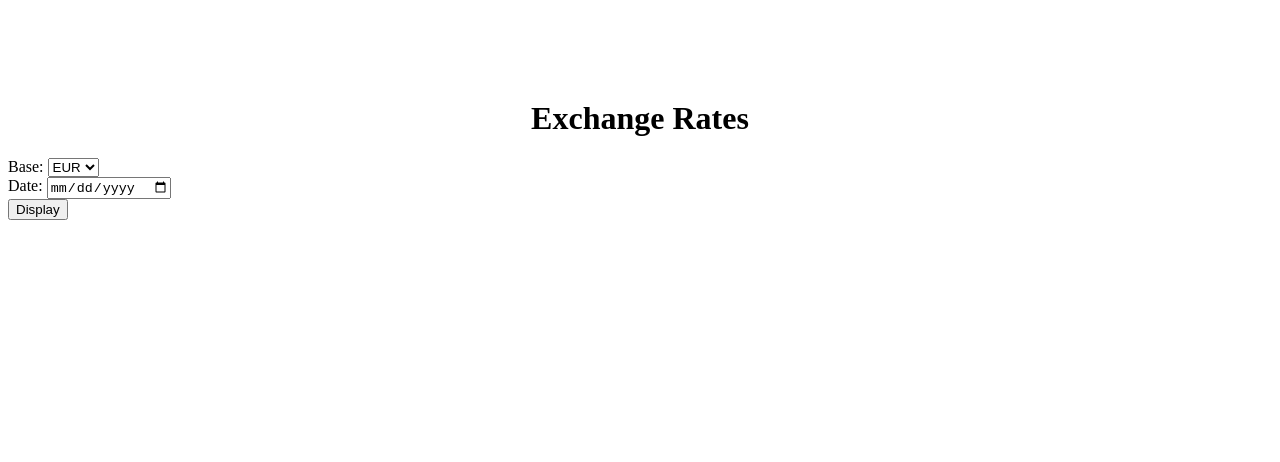
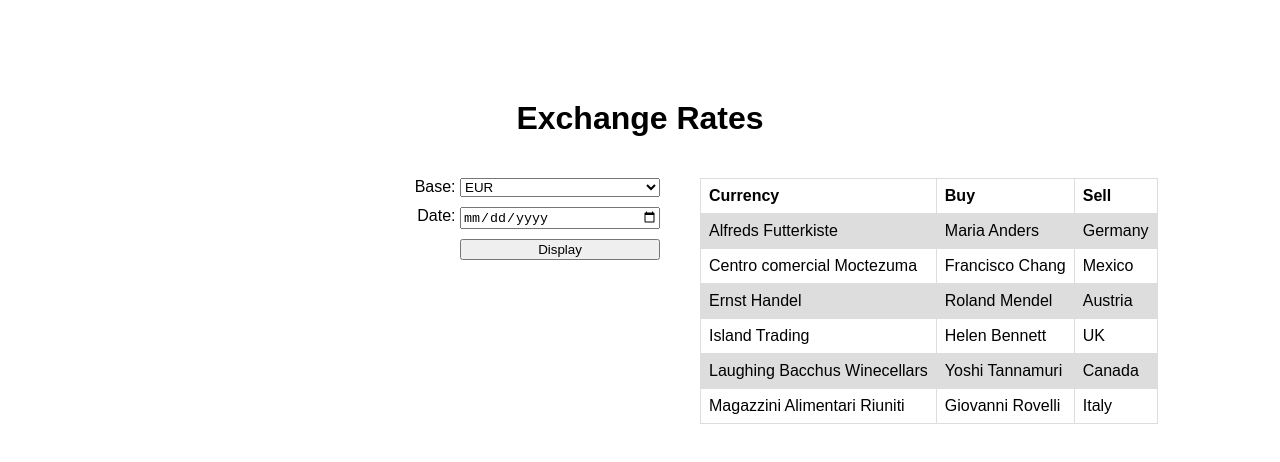
Before and after one commit to plazom/barclays, an Angular app: page / in a window 1280 px wide. Shown: the top 462 px of the page. Built offline with nearby package versions, Linux system fonts and the light colour scheme.

Commit message:
finished template

```diff
--- a/src/app/exchanger/exchanger.component.css
+++ b/src/app/exchanger/exchanger.component.css
@@ -0,0 +1,53 @@
+form{
+	padding-bottom: 10px;
+	text-align: right;
+}
+table {
+	font-family: arial, sans-serif;
+	border-collapse: collapse;
+}
+
+td, th {
+	border: 1px solid #dddddd;
+	text-align: left;
+	padding: 8px;
+}
+
+tr:nth-child(even) {
+	background-color: #dddddd;
+}
+
+.error
+{
+	margin-top: 3px;
+	color: red;
+	font-size: 10pt;
+}
+.exchangercont {
+	white-space:nowrap;
+	width: 100%;
+}
+.leftpart
+{
+	margin: 20px;
+	width: 50%;
+	text-align: right;
+	float: left;
+}
+.rightpart
+{
+	margin: 20px;
+	width: 40%;
+	float: left;
+}
+
+.comboBox{
+	width: 200px;
+}
+.dateSelector{
+	width: 195px;
+}
+.displayButton
+{
+	width: 200px;
+}
--- a/src/app/exchanger/exchanger.component.html
+++ b/src/app/exchanger/exchanger.component.html
@@ -1,6 +1,8 @@
+<div class="exchangercont">
+  <div class="leftpart">
     <form>
       Base:
-  <select (change)="onCurrencyNameChange($event)">
+      <select class="comboBox" (change)="onCurrencyNameChange($event)">
         <option *ngFor="let summary of summaries" value={{summary}}>
             {{summary}}
         </option>
@@ -8,6 +10,48 @@
     </form>
     <form>
       Date:
-  <input type="date" (change)="onDateChange($event)">
+      <input class="dateSelector" required type="date" (change)="onDateChange($event)">
+      <div class="error" [hidden]="noError">Select date, please</div>
     </form>
-<button #myBtn class="btn btn-info" (click)="displayCurrencyInfo($event)">Display</button>
+    <button class="displayButton" (click)="displayCurrencyInfo($event)">Display</button>
+  </div>
+  <div class="rightpart">
+    <table>
+      <tr>
+        <th>Currency</th>
+        <th>Buy</th>
+        <th>Sell</th>
+      </tr>
+      <tr>
+        <td>Alfreds Futterkiste</td>
+        <td>Maria Anders</td>
+        <td>Germany</td>
+      </tr>
+      <tr>
+        <td>Centro comercial Moctezuma</td>
+        <td>Francisco Chang</td>
+        <td>Mexico</td>
+      </tr>
+      <tr>
+        <td>Ernst Handel</td>
+        <td>Roland Mendel</td>
+        <td>Austria</td>
+      </tr>
+      <tr>
+        <td>Island Trading</td>
+        <td>Helen Bennett</td>
+        <td>UK</td>
+      </tr>
+      <tr>
+        <td>Laughing Bacchus Winecellars</td>
+        <td>Yoshi Tannamuri</td>
+        <td>Canada</td>
+      </tr>
+      <tr>
+        <td>Magazzini Alimentari Riuniti</td>
+        <td>Giovanni Rovelli</td>
+        <td>Italy</td>
+      </tr>
+    </table>
+  </div>
+</div>
--- a/src/app/exchanger/exchanger.component.ts
+++ b/src/app/exchanger/exchanger.component.ts
@@ -1,4 +1,5 @@
 import { Component, OnInit } from '@angular/core';
+import { DatePipe } from '@angular/common/src/pipes/date_pipe';
 
 @Component({
   selector: 'app-exchanger',
@@ -7,18 +8,33 @@ import { Component, OnInit } from '@angular/core';
 })
 export class ExchangerComponent implements OnInit {
   summaries = ['EUR', 'USD', 'GBP', 'AUD', 'CAD', 'JPY'];
+  noError = true;
+  baseCurrency = "EUR";
+  date = '';
+  checkDate():boolean
+  {
+    this.noError = this.date? true: false;
+    return this.noError;
+  }
   onCurrencyNameChange(event:Event)
   {
+    this.baseCurrency = (<HTMLInputElement>event.target).value;
     console.log((<HTMLInputElement>event.target).value);
   }
 
   onDateChange(event:Event)
   {
+    this.date = (<HTMLInputElement>event.target).value;
     console.log((<HTMLInputElement>event.target).value);
+    this.checkDate();
   }
 
   displayCurrencyInfo(event:Event)
   {
+    if(this.checkDate())
+    {
+
+    }
     // [] - из компонента в шаблон
     // () - из шаблона в компонент
     //(<HTMLInputElement>event.target).value
--- a/src/app/header/header.component.css
+++ b/src/app/header/header.component.css
@@ -1,4 +1,6 @@
 .headerTitle
 {
+	margin-top: 100px;
+	margin-bottom: 20px;
 	text-align: center;
 }
--- a/src/styles.css
+++ b/src/styles.css
@@ -1,6 +1,6 @@
 /* You can add global styles to this file, and also import other style files */
 /*@import "~bootstrap/dist/css/bootstrap.min.css";*/
-
-body{
-	margin-top: 100px;
+body
+{
+	font-family: Arial, Helvetica, sans-serif;
 }
```
Lines whose indentation alone changed are shown as unchanged.
